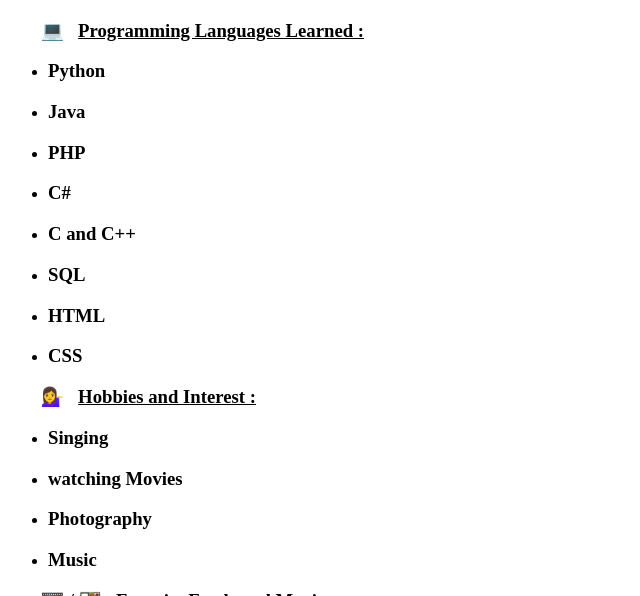
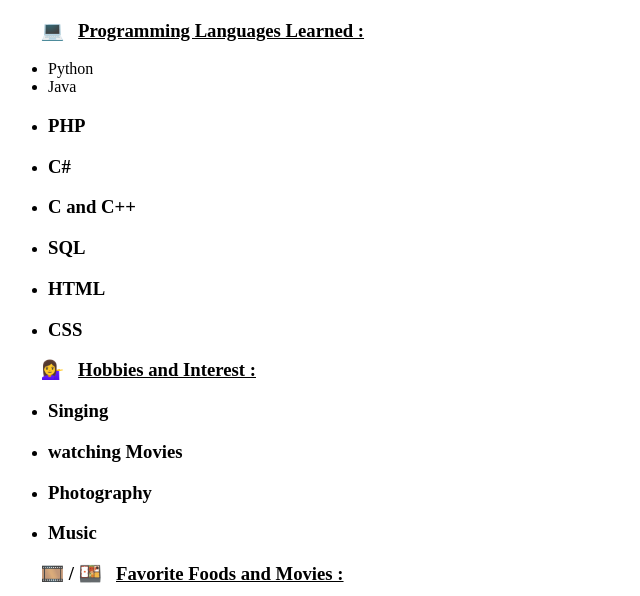
Before and after one commit to Jhanez27/my-portfolio, a plain HTML site: page pages/aboutme.html in a window 1280 px wide. Shown: the part 504-1100 px from the top of the page, without its empty margins (0-640 px from the left). Drawn offline with Linux system fonts and the light colour scheme.

Commit message:
Update aboutme.html

```diff
--- a/pages/aboutme.html
+++ b/pages/aboutme.html
@@ -14,8 +14,8 @@
     <iframe src="https://www.google.com/maps/embed?pb=!1m18!1m12!1m3!1d49019.894595297155!2d124.74759939516782!3d10.850767177399705!2m3!1f0!2f0!3f0!3m2!1i1024!2i768!4f13.1!3m3!1m2!1s0x3307948f60595def%3A0xd67426a55a60be8!2sMaybog%2C%20Hilagang%20Leyte!5e0!3m2!1sfil!2sph!4v1724968019663!5m2!1sfil!2sph" title="This is where this kid lives" width="400" height="100"> </iframe>
    <h3>&nbsp;&nbsp;&nbsp;&nbsp;&nbsp;&nbsp;&nbsp;💻&nbsp;&nbsp;&nbsp;<u>Programming Languages Learned :</u></h3>
    <ul>
-    <li><h3>Python</h3></li>
-    <li><h3>Java</h3></li>
+    <li>Python</li>
+    <li>Java</li>
     <li><h3>PHP</h3></li>
     <li><h3>C#</h3></li>
     <li><h3>C and C++</h3></li>
```
